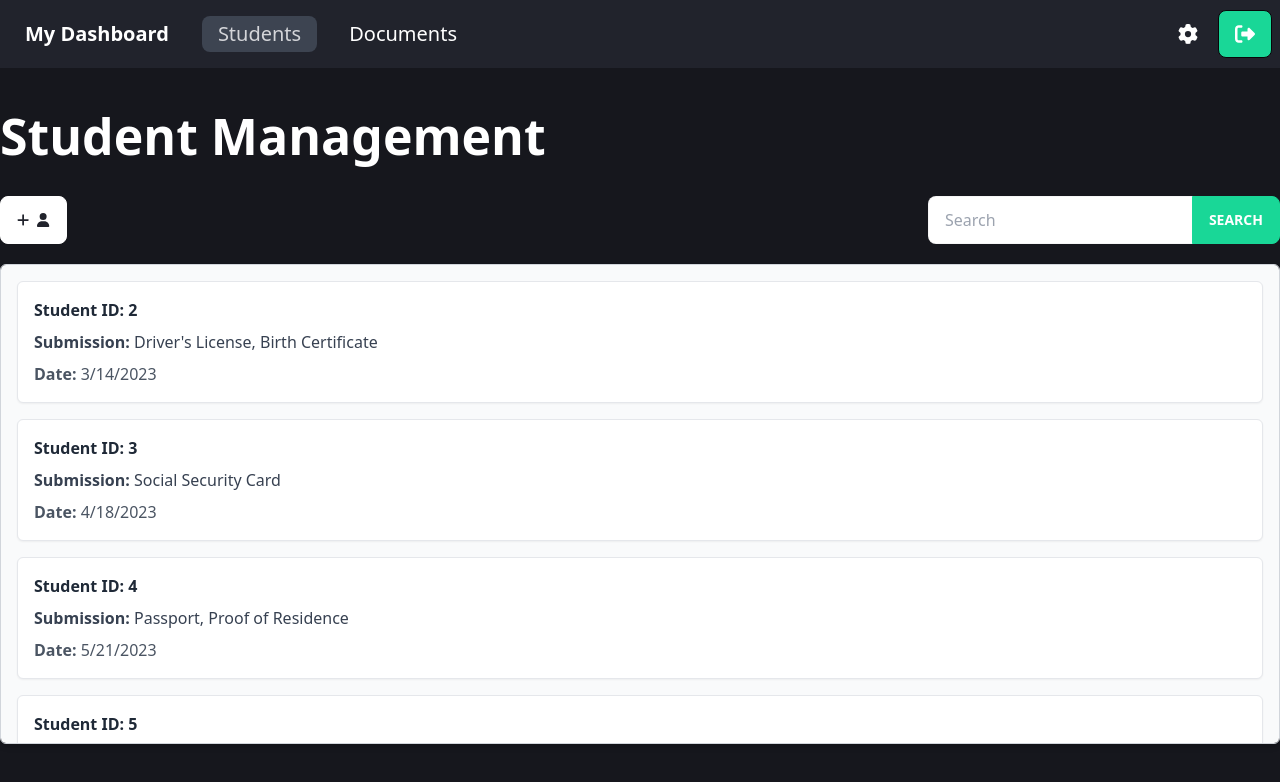
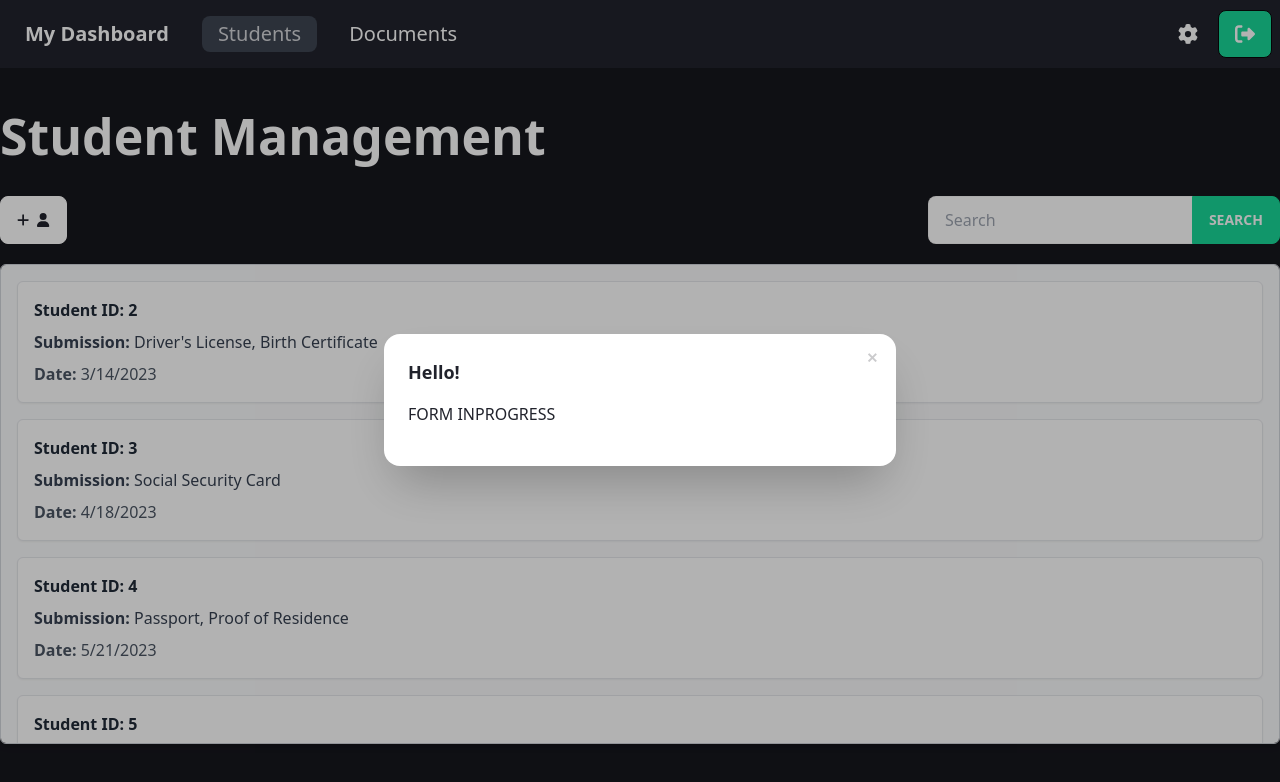
Before and after one commit to LyhongPeou/UWFrontEnd, a React (Vite) app: page /admin/student_management in a window 1280 px wide. Both pictures are taken after a click on the button 33 px from the left and 220 px from the top of the page. Shown: the top 782 px of the page. Built offline with nearby package versions, Linux system fonts and the light colour scheme.

Commit message:
Setup Modal

```diff
--- a/src/components/pages/AdminViews/StudentManagement.jsx
+++ b/src/components/pages/AdminViews/StudentManagement.jsx
@@ -3,18 +3,26 @@ import { FontAwesomeIcon } from '@fortawesome/react-fontawesome';
 import { faPlus, faUser } from "@fortawesome/free-solid-svg-icons"
 import { notificationList } from "../../constants";
 
-
-
 const StudentManagement = () => {
 
     return <>
+
         <h1 className={`${styles.dashHeadText} mb-5 `}> Student Management </h1>
         <div className="flex flex-row justify-between">
         <div className="indicator">
-                <button className="btn border border-white join-item bg-white text-white hover:underline hover:bg-white">
+                <button className="btn border border-white join-item bg-white text-white hover:underline hover:bg-white" onClick={()=>document.getElementById('my_modal_3').showModal()}>
                     <FontAwesomeIcon icon={faPlus} className="text-accent"/>
                     <FontAwesomeIcon icon={faUser} className="text-accent"/>
                 </button>
+                <dialog id="my_modal_3" className="modal">
+                <div className="modal-box bg-white">
+                    <form method="dialog">
+                        <button className="btn btn-sm btn-circle btn-ghost absolute right-2 top-2">✕</button>
+                    </form>
+                    <h3 className="font-bold text-lg text-accent">Hello!</h3>
+                    <p className="py-4 text-accent">FORM INPROGRESS</p>
+                </div>
+                </dialog>
                 </div>
             <div className="join">
                 <div>
```
Also changed, not shown: package.json (+6 -1 lines), 1 other file (tests, documents, lock files or other folders).
